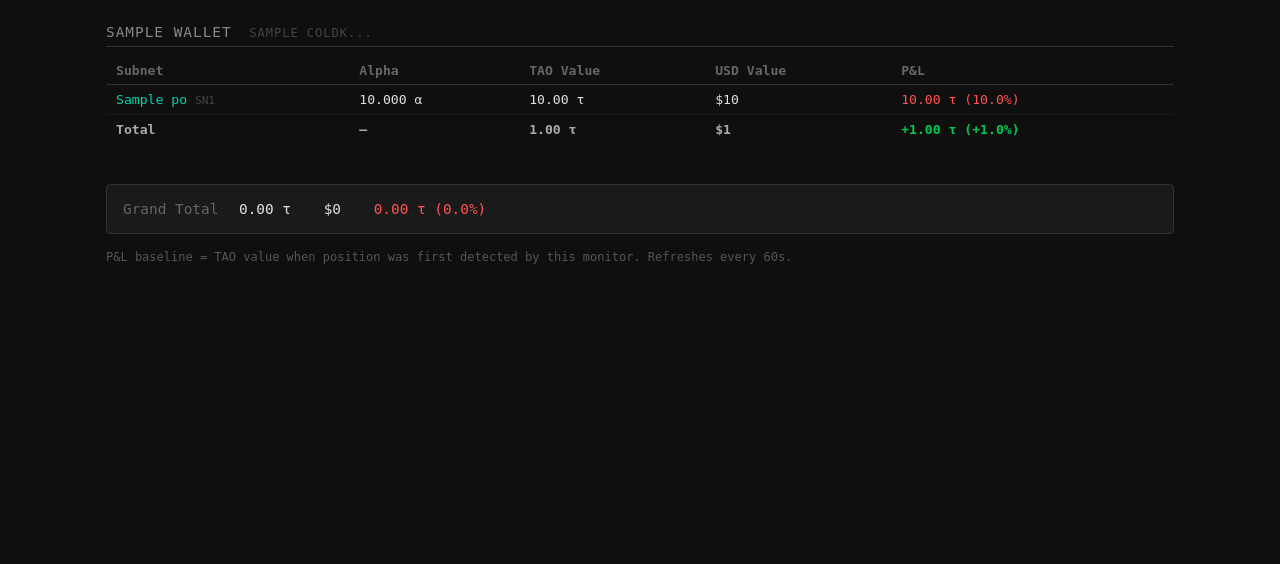
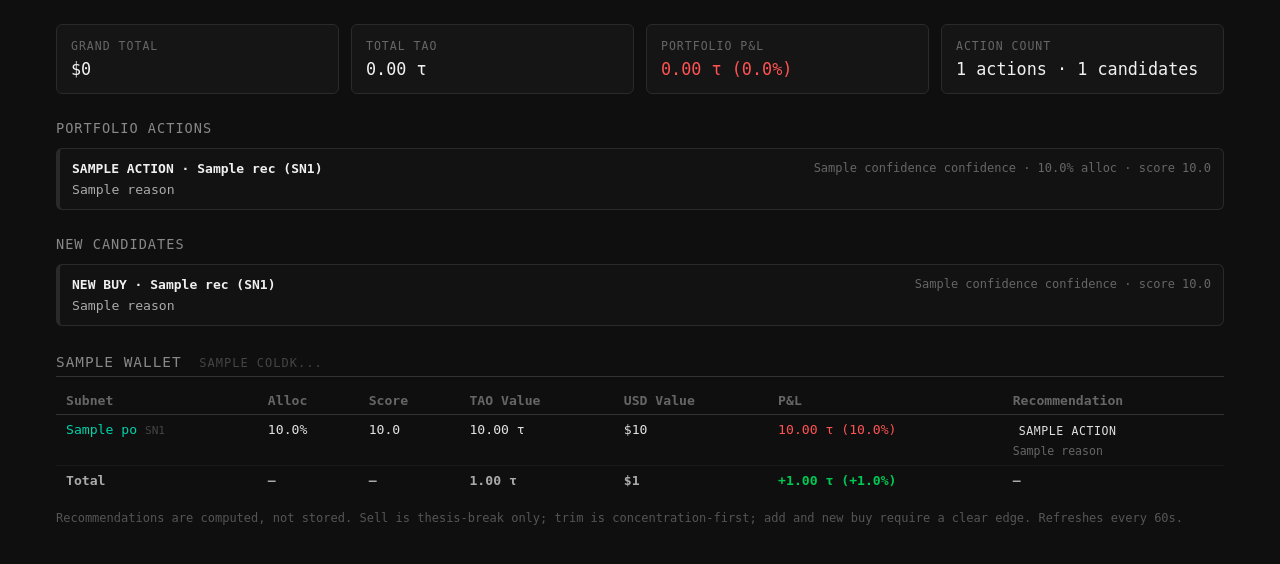
Before and after one commit to Jeremya/bittensor-subnet-watcher, a FastAPI app: template web/templates/portfolio.html in a window 1280 px wide. Shown: the part 48-612 px from the top of the page. Run offline with FastAPI, Linux system fonts and the light colour scheme; the template is opened without the code that fills it: most values are stand-ins (such as "Sample title", 1, 10 or a date in 2020); parts of the project's set-up code (start-up, migrations or seed data) failed here and were passed over.

Commit message:
feat: action-oriented portfolio view with recommendation engine
- /portfolio now shows Portfolio Actions and New Candidates boards
  above the holdings ledger, surfacing high-conviction sell/trim/add/
  new_buy signals computed on each request (not persisted)
- Ledger table gains Alloc %, Score, and Recommendation columns
- Empty state handled gracefully

Co-Authored-By: Claude Sonnet 4.6 <noreply@anthropic.com>

```diff
--- a/web/templates/portfolio.html
+++ b/web/templates/portfolio.html
@@ -7,33 +7,50 @@
   <style>
     * { box-sizing: border-box; margin: 0; padding: 0; }
     body { font-family: monospace; background: #0f0f0f; color: #e0e0e0; }
-    header { background: #1a1a2e; padding: 12px 20px; display: flex;
-             gap: 24px; align-items: center; border-bottom: 1px solid #333; }
+    header { background: #1a1a2e; padding: 12px 20px; display: flex; gap: 24px; align-items: center; border-bottom: 1px solid #333; }
     header h1 { font-size: 1.2rem; color: #00d4aa; }
     header a { color: #666; font-size: 0.85rem; text-decoration: none; margin-left: auto; }
     header a:hover { color: #00d4aa; }
-    .content { max-width: 1100px; margin: 0 auto; padding: 24px 16px; }
-    .wallet-block { margin-bottom: 40px; }
-    .wallet-header { font-size: 0.9rem; color: #888; text-transform: uppercase;
-                     letter-spacing: 1px; margin-bottom: 10px; border-bottom: 1px solid #333;
-                     padding-bottom: 6px; }
+    .content { max-width: 1200px; margin: 0 auto; padding: 24px 16px; }
+    .summary { display: grid; grid-template-columns: repeat(4, minmax(0, 1fr)); gap: 12px; margin-bottom: 24px; }
+    .summary-card { background: #151515; border: 1px solid #2a2a2a; border-radius: 6px; padding: 14px; }
+    .summary-label { color: #666; font-size: 0.72rem; text-transform: uppercase; letter-spacing: 1px; }
+    .summary-value { color: #f0f0f0; font-size: 1.05rem; margin-top: 6px; }
+    .section-title { color: #888; text-transform: uppercase; letter-spacing: 1px; font-size: 0.85rem; margin: 26px 0 12px; }
+    .action-list { display: flex; flex-direction: column; gap: 10px; }
+    .action-card { border: 1px solid #2a2a2a; border-left-width: 4px; border-radius: 6px; padding: 12px; background: #121212; }
+    .action-card.sell { border-left-color: #ff5252; }
+    .action-card.trim { border-left-color: #ffd600; }
+    .action-card.add, .action-card.new_buy { border-left-color: #00c853; }
+    .action-head { display: flex; justify-content: space-between; gap: 12px; }
+    .action-name { color: #f0f0f0; font-weight: bold; }
+    .action-meta { color: #666; font-size: 0.75rem; text-align: right; }
+    .action-reasons { color: #aaa; font-size: 0.82rem; margin-top: 6px; }
+    .wallet-block { margin-top: 28px; }
+    .wallet-header { font-size: 0.9rem; color: #888; text-transform: uppercase; letter-spacing: 1px; margin-bottom: 10px; border-bottom: 1px solid #333; padding-bottom: 6px; }
     .wallet-header span { color: #444; font-size: 0.75rem; margin-left: 8px; }
     table { width: 100%; border-collapse: collapse; font-size: 0.82rem; }
     th { text-align: left; padding: 6px 10px; color: #666; border-bottom: 1px solid #333; }
-    td { padding: 7px 10px; border-bottom: 1px solid #1a1a1a; }
-    tr.total-row td { border-top: 1px solid #333; border-bottom: none;
-                      color: #aaa; font-weight: bold; }
+    td { padding: 7px 10px; border-bottom: 1px solid #1a1a1a; vertical-align: top; }
+    tr.total-row td { border-top: 1px solid #333; border-bottom: none; color: #aaa; font-weight: bold; }
     .sn-link { color: #00d4aa; text-decoration: none; }
     .sn-link:hover { text-decoration: underline; }
+    .rec-pill { display: inline-block; padding: 2px 6px; border-radius: 4px; font-size: 0.72rem; text-transform: uppercase; letter-spacing: 0.6px; }
+    .rec-pill.sell { background: #331717; color: #ff8a8a; }
+    .rec-pill.trim { background: #332d15; color: #ffe16a; }
+    .rec-pill.add, .rec-pill.new_buy { background: #173322; color: #6ef5a1; }
+    .rec-pill.hold { background: #1f1f1f; color: #777; }
+    .rec-reason { color: #666; font-size: 0.72rem; margin-top: 4px; }
     .pnl-pos { color: #00c853; }
     .pnl-neg { color: #ff5252; }
     .pnl-null { color: #555; }
-    .grand-total { margin-top: 32px; padding: 16px; background: #1a1a1a;
-                   border: 1px solid #333; border-radius: 4px; font-size: 0.9rem; }
-    .grand-total .label { color: #666; margin-right: 12px; }
-    .grand-total .value { color: #e0e0e0; margin-right: 24px; }
     .empty { color: #555; font-style: italic; padding: 40px 0; text-align: center; }
     .note { color: #555; font-size: 0.75rem; margin-top: 16px; }
+    @media (max-width: 900px) {
+      .summary { grid-template-columns: repeat(2, minmax(0, 1fr)); }
+      .action-head { flex-direction: column; }
+      .action-meta { text-align: left; }
+    }
   </style>
 </head>
 <body>
@@ -66,10 +83,68 @@
 </header>
 
 <div class="content">
-
 {% if not wallets %}
   <p class="empty">No portfolio positions found. Add WALLET_COLDKEYS to .env and wait for the next poll.</p>
 {% else %}
+  <div class="summary">
+    <div class="summary-card">
+      <div class="summary-label">Grand Total</div>
+      <div class="summary-value">{{ fmt_usd(grand_total_usd) }}</div>
+    </div>
+    <div class="summary-card">
+      <div class="summary-label">Total TAO</div>
+      <div class="summary-value">{{ fmt_tao(grand_total_tao) }}</div>
+    </div>
+    <div class="summary-card">
+      <div class="summary-label">Portfolio P&amp;L</div>
+      <div class="summary-value">{{ fmt_pnl(grand_pnl_tao, grand_pnl_pct) }}</div>
+    </div>
+    <div class="summary-card">
+      <div class="summary-label">Action Count</div>
+      <div class="summary-value">{{ portfolio_actions|length }} actions · {{ new_candidates|length }} candidates</div>
+    </div>
+  </div>
+
+  <div class="section-title">Portfolio Actions</div>
+  {% if portfolio_actions %}
+  <div class="action-list">
+    {% for rec in portfolio_actions %}
+    <div class="action-card {{ rec.action }}">
+      <div class="action-head">
+        <div class="action-name">{{ rec.action|replace("_", " ")|upper }} · {{ rec.subnet_name }} (SN{{ rec.netuid }})</div>
+        <div class="action-meta">
+          {{ rec.confidence }} confidence
+          {% if rec.allocation_pct is not none %} · {{ "%.1f"|format(rec.allocation_pct * 100) }}% alloc{% endif %}
+          {% if rec.score is not none %} · score {{ "%.1f"|format(rec.score) }}{% endif %}
+        </div>
+      </div>
+      <div class="action-reasons">{{ rec.reasons|join(" · ") }}</div>
+    </div>
+    {% endfor %}
+  </div>
+  {% else %}
+  <p class="empty">No high-conviction portfolio actions right now.</p>
+  {% endif %}
+
+  <div class="section-title">New Candidates</div>
+  {% if new_candidates %}
+  <div class="action-list">
+    {% for rec in new_candidates %}
+    <div class="action-card {{ rec.action }}">
+      <div class="action-head">
+        <div class="action-name">NEW BUY · {{ rec.subnet_name }} (SN{{ rec.netuid }})</div>
+        <div class="action-meta">
+          {{ rec.confidence }} confidence
+          {% if rec.score is not none %} · score {{ "%.1f"|format(rec.score) }}{% endif %}
+        </div>
+      </div>
+      <div class="action-reasons">{{ rec.reasons|join(" · ") }}</div>
+    </div>
+    {% endfor %}
+  </div>
+  {% else %}
+  <p class="empty">No new candidates cleared the conviction threshold.</p>
+  {% endif %}
 
   {% for wallet in wallets %}
   <div class="wallet-block">
@@ -81,46 +156,50 @@
       <thead>
         <tr>
           <th>Subnet</th>
-        <th>Alpha</th>
+          <th>Alloc</th>
+          <th>Score</th>
           <th>TAO Value</th>
           <th>USD Value</th>
           <th>P&amp;L</th>
+          <th>Recommendation</th>
         </tr>
       </thead>
       <tbody>
         {% for pos in wallet.positions %}
         <tr>
-        <td><a class="sn-link" href="/subnet/{{ pos.netuid }}">{{ pos.subnet_label }}</a>
-            <span style="color:#444; font-size:0.85em;"> SN{{ pos.netuid }}</span></td>
-        <td>{{ "%.3f"|format(pos.alpha_amount) }} α</td>
+          <td>
+            <a class="sn-link" href="/subnet/{{ pos.netuid }}">{{ pos.subnet_label }}</a>
+            <span style="color:#444; font-size:0.85em;"> SN{{ pos.netuid }}</span>
+          </td>
+          <td>{{ "%.1f"|format(pos.allocation_pct) }}%</td>
+          <td>{{ "%.1f"|format(pos.score) if pos.score is not none else "—" }}</td>
           <td>{{ fmt_tao(pos.tao_value) }}</td>
           <td>{{ fmt_usd(pos.usd_value) }}</td>
           <td>{{ fmt_pnl(pos.pnl_tao, pos.pnl_pct) }}</td>
+          <td>
+            <span class="rec-pill {{ pos.recommendation.action }}">{{ pos.recommendation.action|replace("_", " ") }}</span>
+            {% if pos.recommendation.reasons %}
+            <div class="rec-reason">{{ pos.recommendation.reasons[0] }}</div>
+            {% endif %}
+          </td>
         </tr>
         {% endfor %}
         <tr class="total-row">
           <td>Total</td>
           <td>—</td>
+          <td>—</td>
           <td>{{ fmt_tao(wallet.total_tao) }}</td>
           <td>{{ fmt_usd(wallet.total_usd) }}</td>
           <td>{{ fmt_pnl(wallet.total_pnl_tao, wallet.total_pnl_pct) }}</td>
+          <td>—</td>
         </tr>
       </tbody>
     </table>
   </div>
   {% endfor %}
 
-<div class="grand-total">
-  <span class="label">Grand Total</span>
-  <span class="value">{{ fmt_tao(grand_total_tao) }}</span>
-  <span class="value">{{ fmt_usd(grand_total_usd) }}</span>
-  <span>{{ fmt_pnl(grand_pnl_tao, grand_pnl_pct) }}</span>
-</div>
-
-<p class="note">P&amp;L baseline = TAO value when position was first detected by this monitor. Refreshes every 60s.</p>
-
+  <p class="note">Recommendations are computed, not stored. Sell is thesis-break only; trim is concentration-first; add and new buy require a clear edge. Refreshes every 60s.</p>
 {% endif %}
-
 </div>
 </body>
 </html>
```
Also changed, not shown: tests/web/test_portfolio_route.py (+120 -40 lines), web/routes.py (+61 -61 lines). Lines whose indentation alone changed are shown as unchanged.
